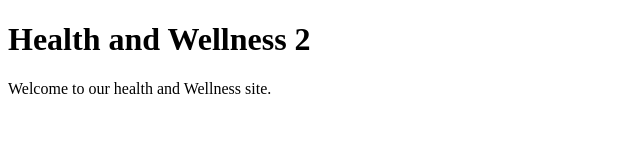
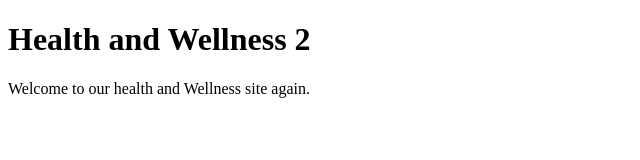
Before and after one commit to himaligandhi/HealthandWellness2, a plain HTML site: page HealthandWellness2/index.html in a window 1280 px wide. Shown: the full height of the page, 0-640 px from the left. Drawn offline with Linux system fonts and the light colour scheme.

Commit message:
Changed index.html

```diff
--- a/HealthandWellness2/index.html
+++ b/HealthandWellness2/index.html
@@ -6,7 +6,7 @@
 </head>
 <body>
     <h1>Health and Wellness 2</h1>
-    <p>Welcome to our health and Wellness site.</p>
+    <p>Welcome to our health and Wellness site again.</p>
 
 </body>
 </html>
```
